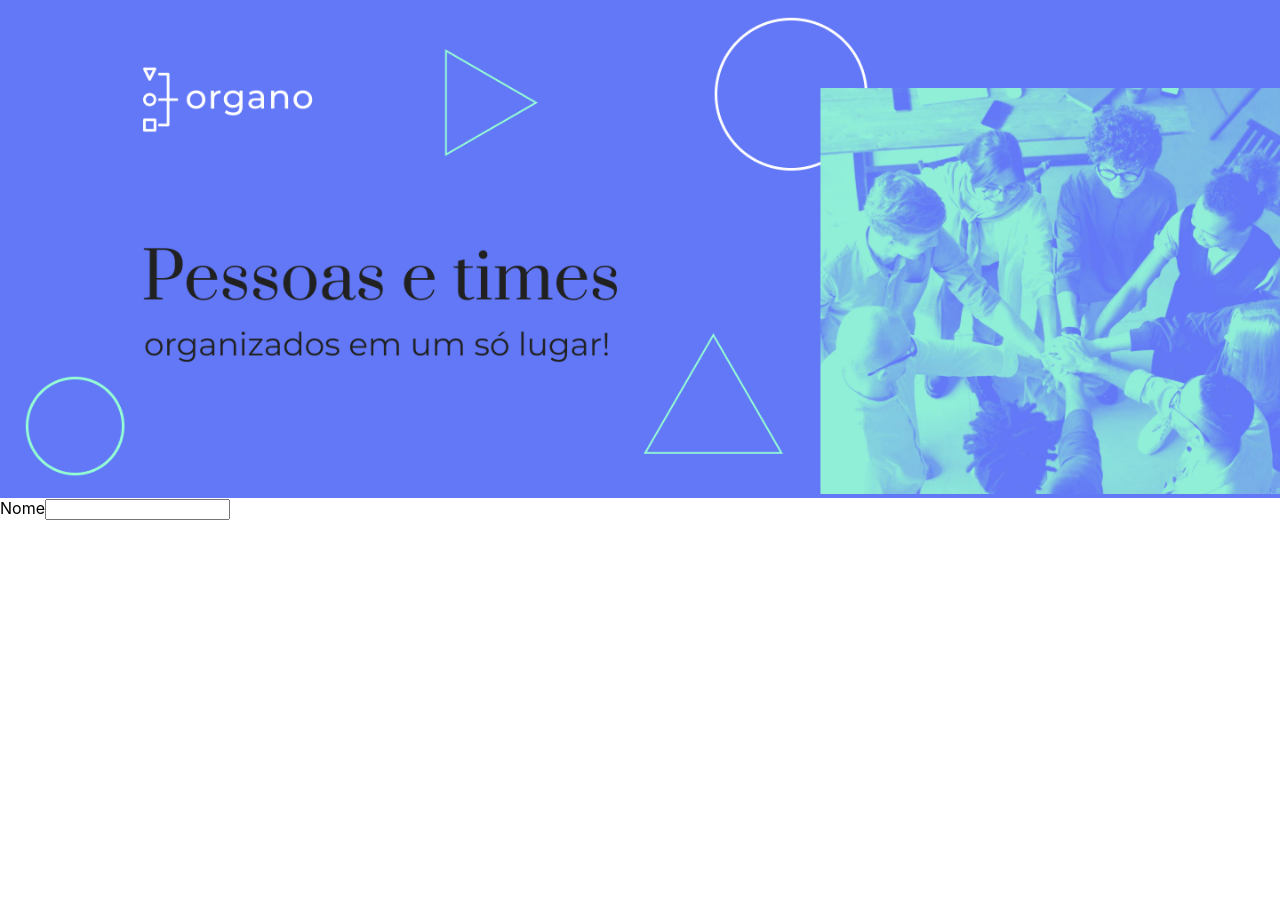
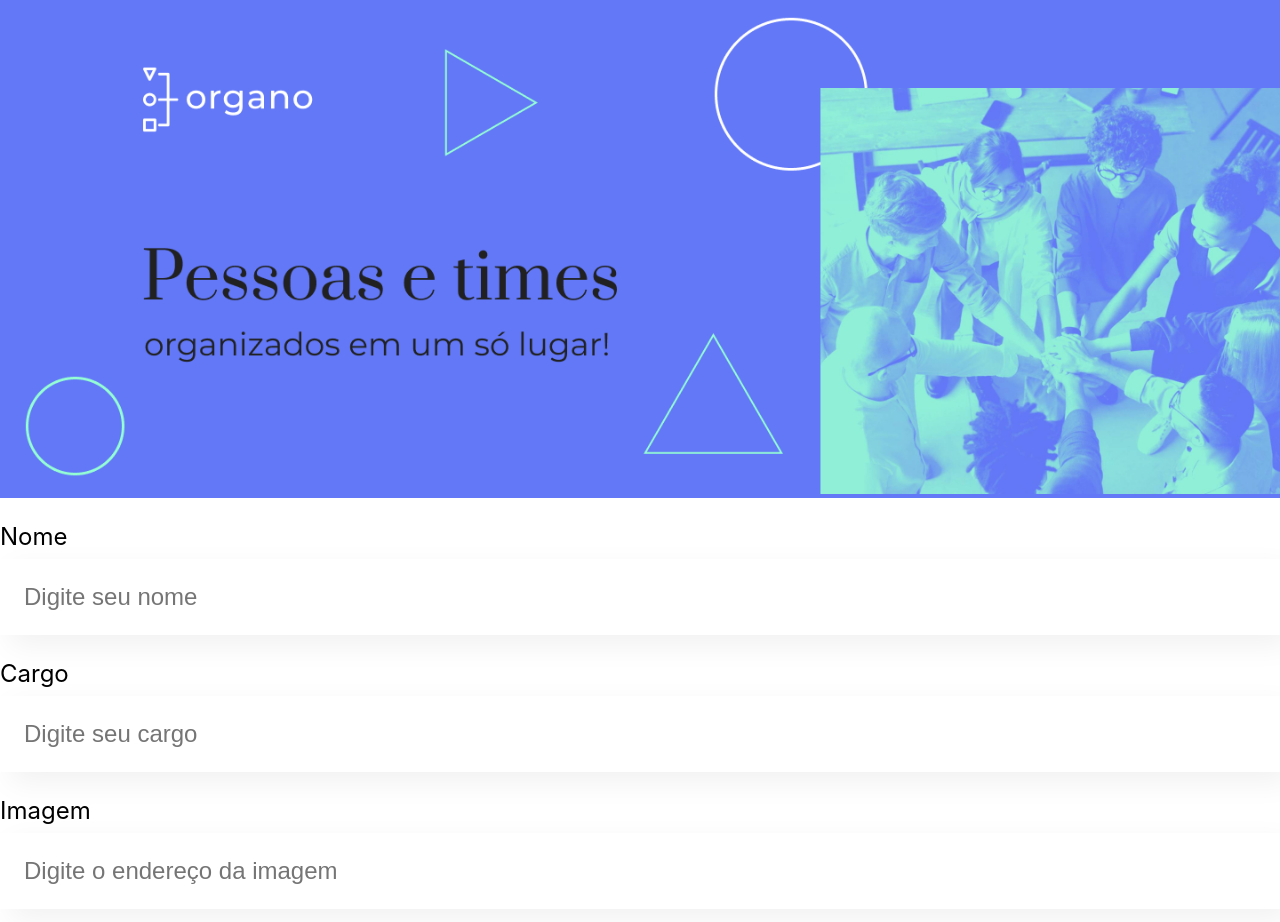
Before and after one commit to SamillyNunes/organo, a JavaScript app: page / in a window 1280 px wide. Shown: the top 922 px of the page. Before the commit the page ends 800 px from the top, so only its background shows below. Built offline with nearby package versions, Linux system fonts and the light colour scheme; the HTML template or start-up script is replaced by a standard one.

Commit message:
chore: custom input created

```diff
--- a/src/App.js
+++ b/src/App.js
@@ -5,7 +5,9 @@ function App() {
   return (
     <div className="App">
       <Banner/>
-      <CustomInput />
+      <CustomInput label="Nome" placeholder="Digite seu nome" />
+      <CustomInput label="Cargo" placeholder="Digite seu cargo" />
+      <CustomInput label="Imagem" placeholder="Digite o endereço da imagem" />
     </div>
   );
 }
--- a/src/components/CustomInput/CustomInput.css
+++ b/src/components/CustomInput/CustomInput.css
@@ -0,0 +1,20 @@
+.custom-input{
+    margin: 24px 0;
+
+}
+
+.custom-input label{
+    display: block;
+    margin-bottom: 8px;
+    font-size: 24px;
+}
+
+.custom-input input{
+    background-color: #fff;
+    box-shadow: 10px 10px 30px rgba(0,0,0, 0.06);
+    width: 100%;
+    border: none;
+    font-size: 24px;
+    padding: 24px;
+    box-sizing: border-box;
+}
--- a/src/components/CustomInput/CustomInput.js
+++ b/src/components/CustomInput/CustomInput.js
@@ -1,8 +1,10 @@
-export const CustomInput = () => {
+import './CustomInput.css';
+
+export const CustomInput = (props) => {
     return (
-        <div>
-            <label>Nome</label>
-            <input  />
+        <div className="custom-input">
+            <label>{props.label}</label>
+            <input placeholder={props.placeholder}  />
         </div>
     );
 }
```
